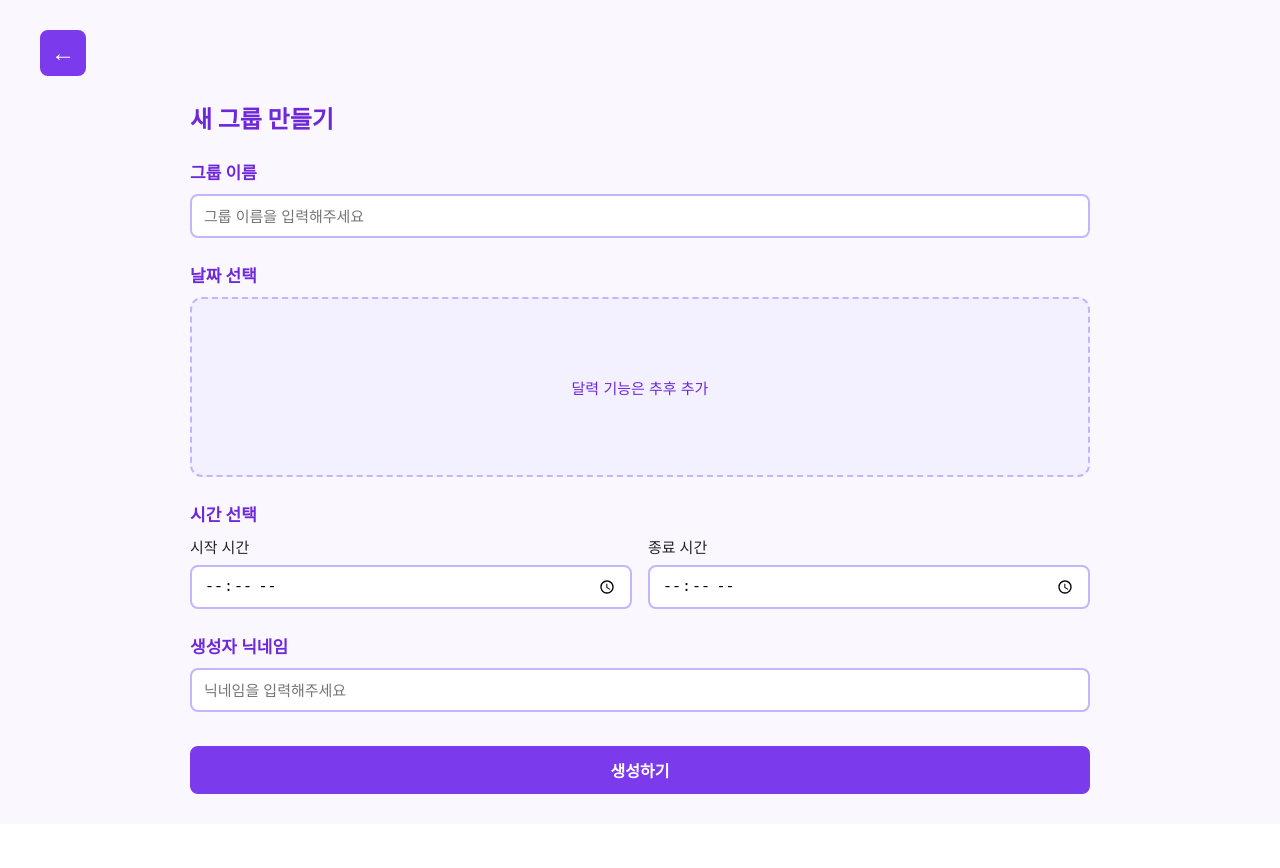
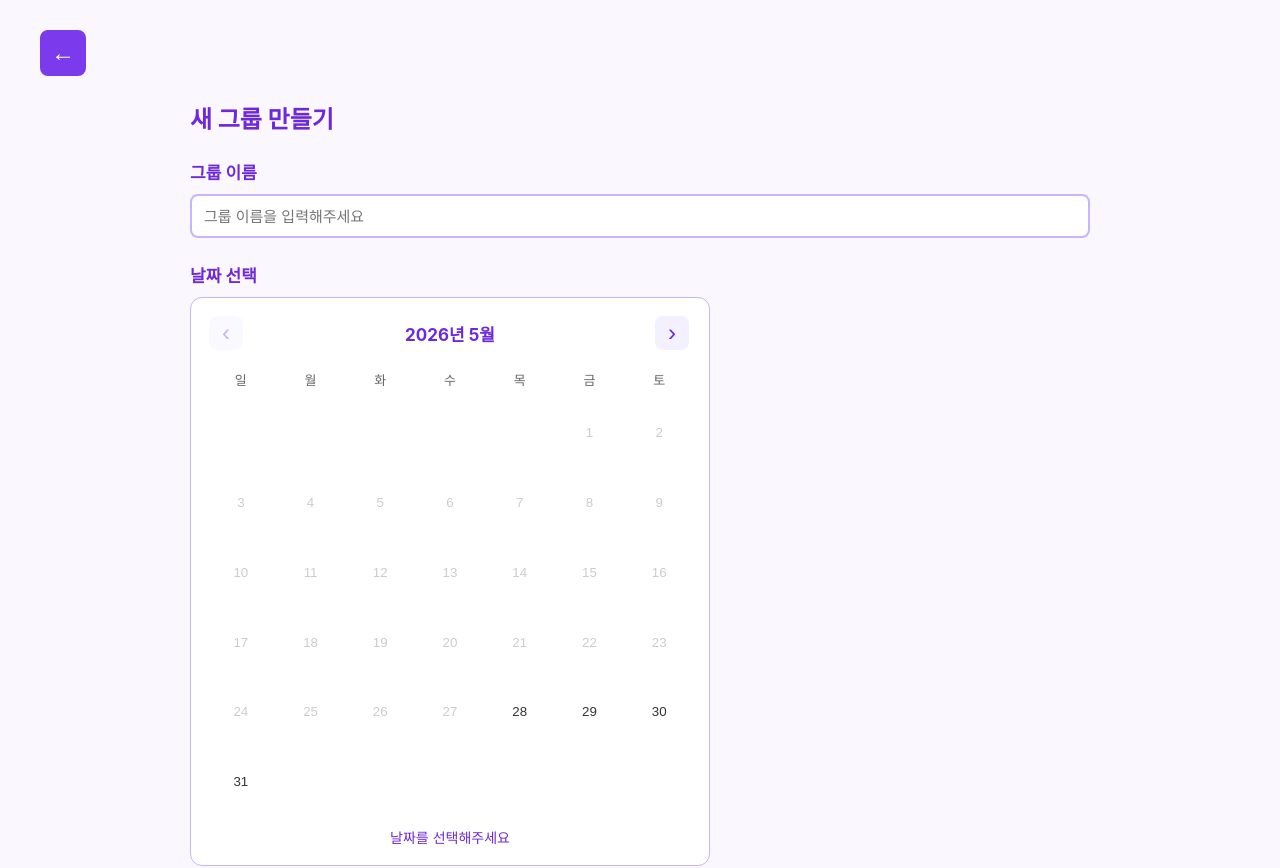
Before and after one commit to isehyun628-oss/TimeSync, a React (Create React App) app: page /groups/create in a window 1280 px wide. Shown: the top 868 px of the page. Before the commit the page ends 824 px from the top, so only its background shows below. Built offline with nearby package versions, Linux system fonts and the light colour scheme.

Commit message:
feat: 그룹 생성 다중 날짜 달력 추가

```diff
--- a/src/App.js
+++ b/src/App.js
@@ -38,6 +38,14 @@ function App() {
   };
 
   const handleCreateGroup = (group) => {
+    const firstDate = group.selectedDates[0];
+    const [year, month, day] = firstDate.split("-");
+    const firstDateLabel = `${year.slice(2)}/${month}/${day}`;
+    const dateText =
+      group.selectedDates.length > 1
+        ? `${firstDateLabel} 외 ${group.selectedDates.length - 1}일`
+        : firstDateLabel;
+
     setGroups((currentGroups) => [
       ...currentGroups,
       {
@@ -45,8 +53,7 @@ function App() {
         id: Date.now(),
         icon: "⭐",
         members: 1,
-        startDate: "미정",
-        endDate: "미정",
+        dateText,
         isOwner: true,
       },
     ]);
--- a/src/components/GroupCard.js
+++ b/src/components/GroupCard.js
@@ -7,7 +7,10 @@ function GroupCard(props) {
             <div className="group-icon">{group.icon}</div>
             <div className="group-info">
                 <h2>{group.name}</h2>
-                <p>{group.members}명 · {group.startDate} ~ {group.endDate}</p>
+                <p>
+                    {group.members}명 ·{' '}
+                    {group.dateText || `${group.startDate} ~ ${group.endDate}`}
+                </p>
             </div>
             {group.isOwner ? (
                 <span className="owner-badge">
--- /dev/null
+++ b/src/components/MultiDateCalendar.css
@@ -0,0 +1,98 @@
+.multi-calendar {
+    width: 100%;
+    max-width: 520px;
+    padding: 18px;
+    border: 1px solid var(--timesync-border);
+    border-radius: 12px;
+    background-color: white;
+}
+
+.multi-calendar-header {
+    margin-bottom: 14px;
+    display: grid;
+    grid-template-columns: 36px 1fr 36px;
+    align-items: center;
+    text-align: center;
+}
+
+.multi-calendar-header strong {
+    color: var(--timesync-primary-dark);
+    font-size: 17px;
+}
+
+.multi-calendar-header button {
+    width: 34px;
+    height: 34px;
+    border: none;
+    border-radius: 8px;
+    background-color: var(--timesync-surface);
+    color: var(--timesync-primary-dark);
+    font-size: 24px;
+    cursor: pointer;
+}
+
+.multi-calendar-header button:disabled {
+    opacity: 0.35;
+    cursor: not-allowed;
+}
+
+.multi-calendar-grid {
+    display: grid;
+    grid-template-columns: repeat(7, minmax(34px, 1fr));
+    gap: 6px;
+}
+
+.multi-calendar-weekday {
+    padding: 6px 0;
+    color: #666;
+    font-size: 13px;
+    text-align: center;
+}
+
+.multi-calendar-day {
+    aspect-ratio: 1;
+    min-height: 36px;
+    border: 1px solid transparent;
+    border-radius: 8px;
+    background-color: transparent;
+    color: #333;
+    cursor: pointer;
+}
+
+.multi-calendar-day:hover:not(:disabled) {
+    border-color: var(--timesync-border);
+    background-color: var(--timesync-surface);
+}
+
+.multi-calendar-day.is-selected {
+    border-color: var(--timesync-primary);
+    background-color: var(--timesync-primary);
+    color: white;
+    font-weight: 600;
+}
+
+.multi-calendar-day:disabled {
+    color: #ccc;
+    cursor: not-allowed;
+}
+
+.multi-calendar-summary {
+    margin: 14px 0 0;
+    color: var(--timesync-primary-dark);
+    font-size: 14px;
+    text-align: center;
+}
+
+@media (max-width: 480px) {
+    .multi-calendar {
+        padding: 12px;
+    }
+
+    .multi-calendar-grid {
+        gap: 3px;
+    }
+
+    .multi-calendar-day {
+        min-height: 32px;
+    }
+}
--- /dev/null
+++ b/src/components/MultiDateCalendar.js
@@ -0,0 +1,121 @@
+import { useState } from 'react';
+import './MultiDateCalendar.css';
+
+const weekDays = ['일', '월', '화', '수', '목', '금', '토'];
+
+const toDateKey = (date) => {
+    const year = date.getFullYear();
+    const month = String(date.getMonth() + 1).padStart(2, '0');
+    const day = String(date.getDate()).padStart(2, '0');
+    return `${year}-${month}-${day}`;
+};
+
+/* 연속되지 않은 여러 날짜를 선택할 수 있는 달력 */
+function MultiDateCalendar(props) {
+    const today = new Date();
+    today.setHours(0, 0, 0, 0);
+
+    const [visibleMonth, setVisibleMonth] = useState(
+        new Date(today.getFullYear(), today.getMonth(), 1)
+    );
+
+    const year = visibleMonth.getFullYear();
+    const month = visibleMonth.getMonth();
+    const firstDayIndex = new Date(year, month, 1).getDay();
+    const lastDate = new Date(year, month + 1, 0).getDate();
+    const isCurrentMonth =
+        year === today.getFullYear() && month === today.getMonth();
+
+    const calendarCells = [
+        ...Array(firstDayIndex).fill(null),
+        ...Array.from({ length: lastDate }, (_, index) => index + 1),
+    ];
+
+    const toggleDate = (day) => {
+        const date = new Date(year, month, day);
+        if (date < today) return;
+
+        const dateKey = toDateKey(date);
+        const alreadySelected = props.selectedDates.includes(dateKey);
+
+        const nextDates = alreadySelected
+            ? props.selectedDates.filter((selectedDate) => selectedDate !== dateKey)
+            : [...props.selectedDates, dateKey];
+
+        props.onChange(nextDates.sort());
+    };
+
+    return (
+        <div className="multi-calendar">
+            <div className="multi-calendar-header">
+                <button
+                    type="button"
+                    onClick={() =>
+                        setVisibleMonth(new Date(year, month - 1, 1))
+                    }
+                    disabled={isCurrentMonth}
+                    aria-label="이전 달"
+                >
+                    ‹
+                </button>
+                <strong>{year}년 {month + 1}월</strong>
+                <button
+                    type="button"
+                    onClick={() =>
+                        setVisibleMonth(new Date(year, month + 1, 1))
+                    }
+                    aria-label="다음 달"
+                >
+                    ›
+                </button>
+            </div>
+
+            <div className="multi-calendar-grid">
+                {weekDays.map((weekDay) => (
+                    <span className="multi-calendar-weekday" key={weekDay}>
+                        {weekDay}
+                    </span>
+                ))}
+
+                {calendarCells.map((day, index) => {
+                    if (!day) {
+                        return (
+                            <span
+                                className="multi-calendar-empty"
+                                key={`empty-${index}`}
+                            />
+                        );
+                    }
+
+                    const date = new Date(year, month, day);
+                    const dateKey = toDateKey(date);
+                    const isPast = date < today;
+                    const isSelected = props.selectedDates.includes(dateKey);
+
+                    return (
+                        <button
+                            className={`multi-calendar-day${
+                                isSelected ? ' is-selected' : ''
+                            }`}
+                            type="button"
+                            key={dateKey}
+                            disabled={isPast}
+                            onClick={() => toggleDate(day)}
+                            aria-pressed={isSelected}
+                        >
+                            {day}
+                        </button>
+                    );
+                })}
+            </div>
+
+            <p className="multi-calendar-summary">
+                {props.selectedDates.length > 0
+                    ? `${props.selectedDates.length}일 선택됨`
+                    : '날짜를 선택해주세요'}
+            </p>
+        </div>
+    );
+}
+
+export default MultiDateCalendar;
--- a/src/pages/CreateGroupPage.js
+++ b/src/pages/CreateGroupPage.js
@@ -1,6 +1,7 @@
 import { useState } from 'react';
 import { useNavigate } from 'react-router-dom';
 import FormSection from '../components/FormSection';
+import MultiDateCalendar from '../components/MultiDateCalendar';
 import TimeRangeInputs from '../components/TimeRangeInputs';
 import './CreateGroupPage.css';
 
@@ -10,9 +11,16 @@ function CreateGroupPage(props) {
     const [startTime, setStartTime] = useState('');
     const [endTime, setEndTime] = useState('');
     const [nickname, setNickname] = useState('');
+    const [selectedDates, setSelectedDates] = useState([]);
 
     const handleCreate = () => {
-        if (!groupName || !startTime || !endTime || !nickname) {
+        if (
+            !groupName ||
+            selectedDates.length === 0 ||
+            !startTime ||
+            !endTime ||
+            !nickname
+        ) {
             alert('모든 항목을 입력해주세요.');
             return;
         }
@@ -27,6 +35,7 @@ function CreateGroupPage(props) {
             startTime,
             endTime,
             nickname,
+            selectedDates,
         });
 
         props.onCreateGroup({
@@ -34,6 +43,7 @@ function CreateGroupPage(props) {
             ownerNickname: nickname,
             startTime,
             endTime,
+            selectedDates,
         });
 
         alert('그룹이 생성되었습니다.');
@@ -59,9 +69,10 @@ function CreateGroupPage(props) {
             </FormSection>
 
             <FormSection label="날짜 선택">
-                <div className="calendar-placeholder">
-                    달력 기능은 추후 추가
-                </div>
+                <MultiDateCalendar
+                    selectedDates={selectedDates}
+                    onChange={setSelectedDates}
+                />
             </FormSection>
 
             <FormSection label="시간 선택">
```
